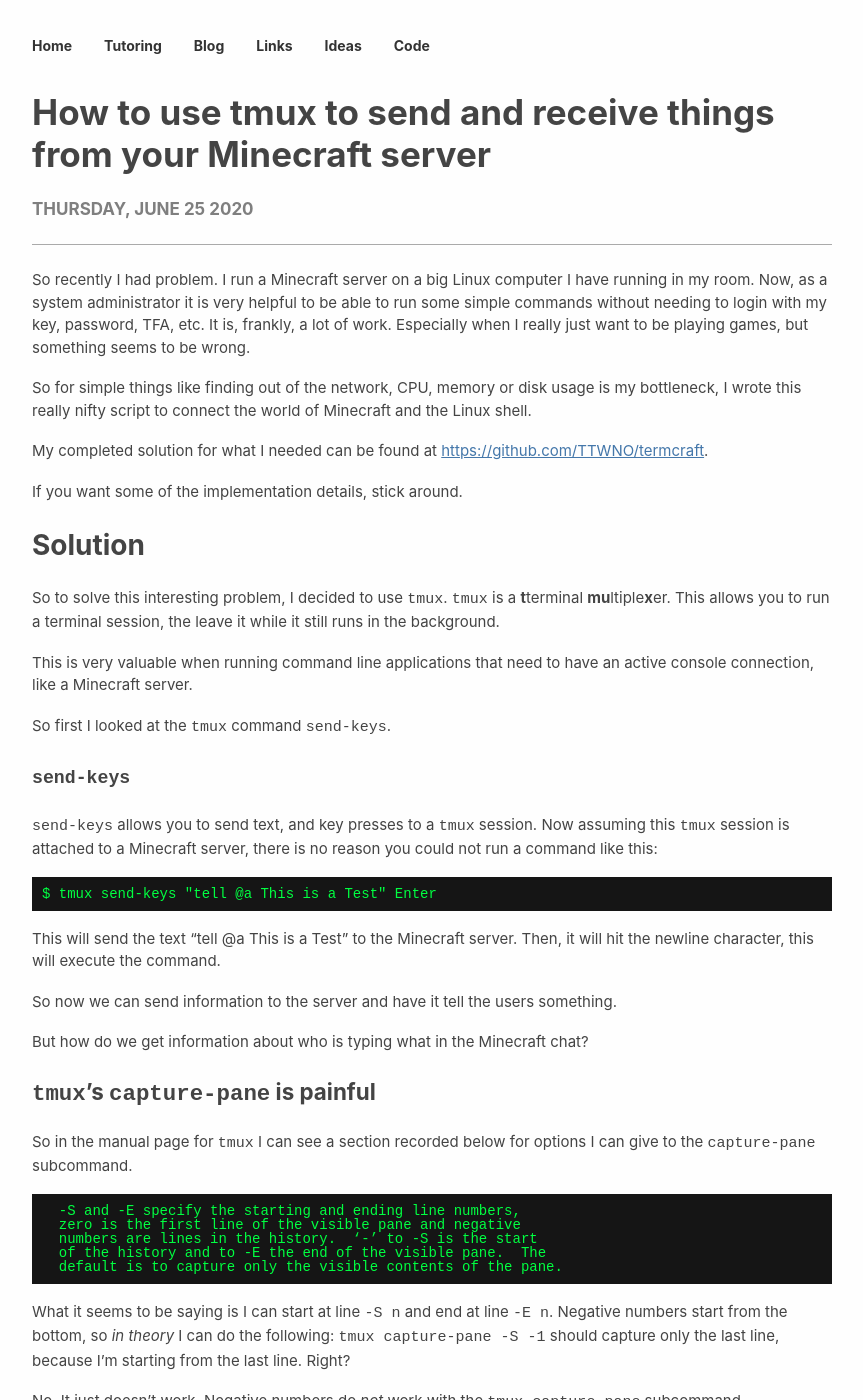
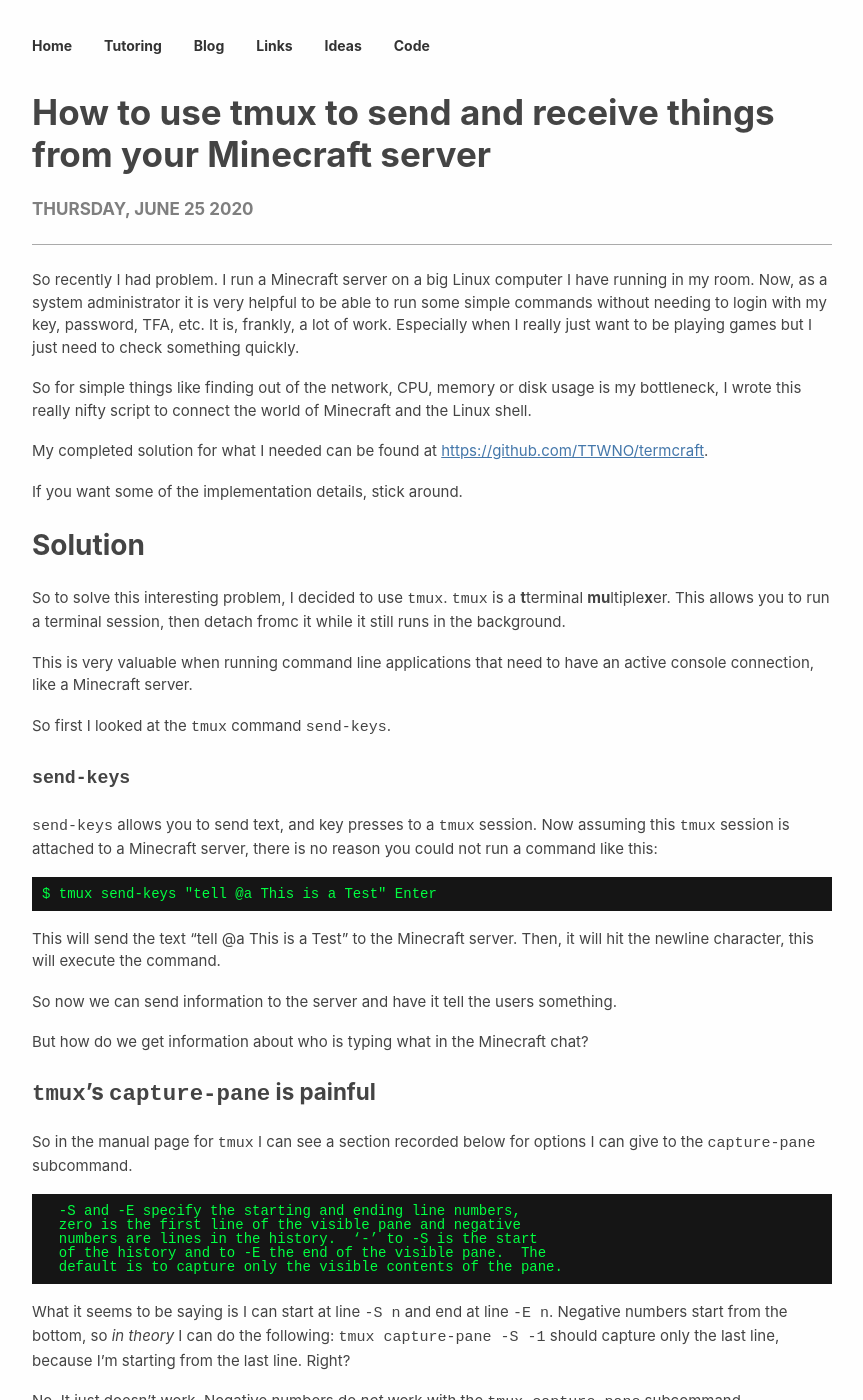
Before and after one commit to TTWNO/tait.tech, a Jekyll site: the page built from _posts/2020-06-25-tmux-minecraft.md, in a window 1280 px wide and 1400 px high. Shown: the whole window, without its empty margins (208-1071 px from the left). Built offline with Jekyll 4.4.1, drawn with Linux system fonts in a browser that asks for light colours; some of the changed text lies outside the part shown.

Commit message:
Spelling; grammar

```diff
--- a/_posts/2020-06-25-tmux-minecraft.md
+++ b/_posts/2020-06-25-tmux-minecraft.md
@@ -7,7 +7,7 @@
 I run a Minecraft server on a big Linux computer I have running in my room.
 Now, as a system administrator it is very helpful to be able to run some simple commands without needing to login with my key, password, TFA, etc.
 It is, frankly, a lot of work.
-Especially when I really just want to be playing games, but something seems to be wrong.
+Especially when I really just want to be playing games but I just need to check something quickly.
 
 So for simple things like finding out of the network, CPU, memory or disk usage is my bottleneck, I wrote this really nifty script to connect the world of Minecraft and the Linux shell.
 
@@ -19,7 +19,7 @@
 
 So to solve this interesting problem, I decided to use `tmux`.
 `tmux` is a **t**terminal **mu**ltiple**x**er.
-This allows you to run a terminal session, the leave it while it  still runs in the background.
+This allows you to run a terminal session, then detach fromc it while it  still runs in the background.
 
 This is very valuable when running command line applications that need to have an active console connection, like a Minecraft server.
 
```
Also changed, not shown: other parts of _posts/2020-06-25-tmux-minecraft.md (+6 -9 lines).
